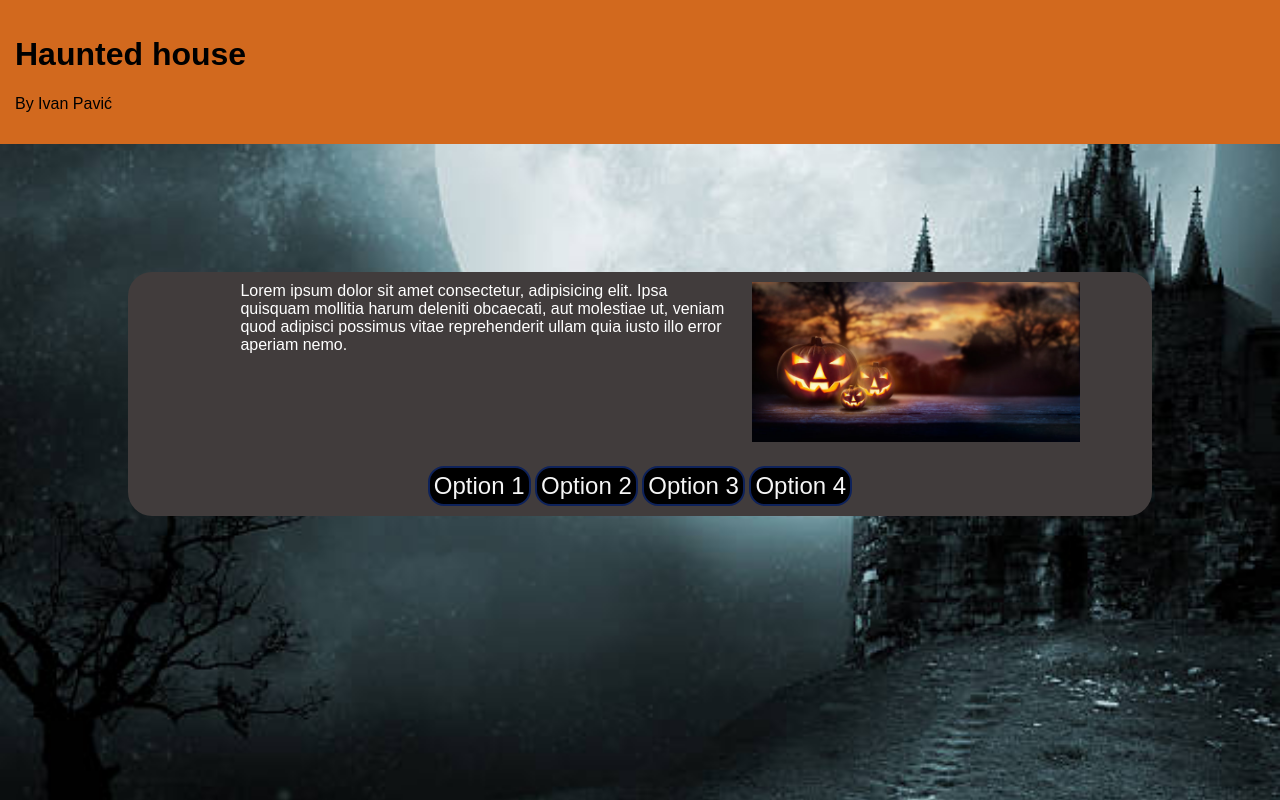
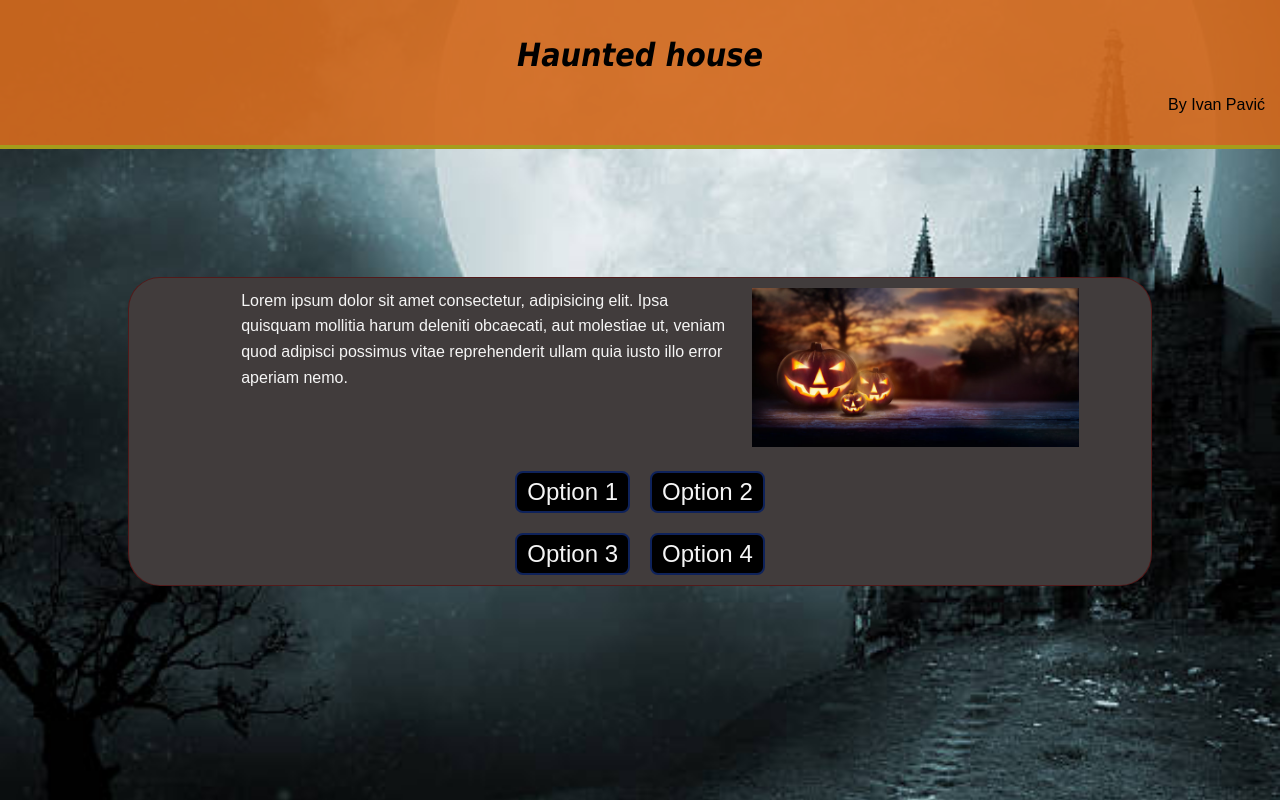
Before and after one commit to TristanRedrose/Final, a plain HTML site: page index.html in a window 1280 px wide. Drawn offline with Linux system fonts and the light colour scheme.

Commit message:
finished flexbox implementation and css

```diff
--- a/style.css
+++ b/style.css
@@ -6,22 +6,36 @@ body{
     width: 100vw;
     height: 100vh;
     margin: 0;
+    padding: 0;
 }
 
 .header{
-    background-color: chocolate;
+    margin: auto;
+    background-color: rgba(210, 105, 30, 0.925);
     padding: 15px;
+    border-bottom: 4px rgba(163, 161, 27, 0.938) solid;
+}
+
+.header h1{
+    text-align: center;
+    font-family: Tahoma;
+    font-style: italic;
+}
+
+.header p{
+    text-align: end;
 }
 
 .container-1{
     margin: 10%;
-    border-radius: 24px;
+    border-radius: 32px;
     display: flex;
     flex-direction: column;
     justify-content:center;
     align-items: center;
     background-color: rgb(65, 60, 60);
-    color: white;
+    color: whitesmoke;
+    border: 1px rgba(94, 5, 5, 0.596) solid;
 }
 
 .container-2{
@@ -34,6 +48,7 @@ body{
     flex: 1;
     min-width: 60%;
     padding: 10px;
+    line-height: 1.6em;
 }
 
 .box-2{
@@ -52,16 +67,28 @@ img {
     height: auto;
 }
 
+.btn-grid{
+    display: grid;
+    grid-template-columns: repeat(2, auto);
+    gap: 20px;
+}
+
 .btn{
     background-color: black;
     color: whitesmoke;
     border: 2px rgb(14, 34, 90) solid;
-    border-radius: 16px;
+    border-radius: 8px;
     font-size: 24px;
-    padding: 4px;
+    padding: 5px 10px;
 }
 
 .btn:hover{
+    background-color: blanchedalmond;
+    border: 2px chartreuse solid;
+    color: crimson;
+}
+
+.btn:active{
     background-color:  rgb(145, 0, 0);
     border: 2px rgb(132, 137, 151) solid;
     color: black
```
